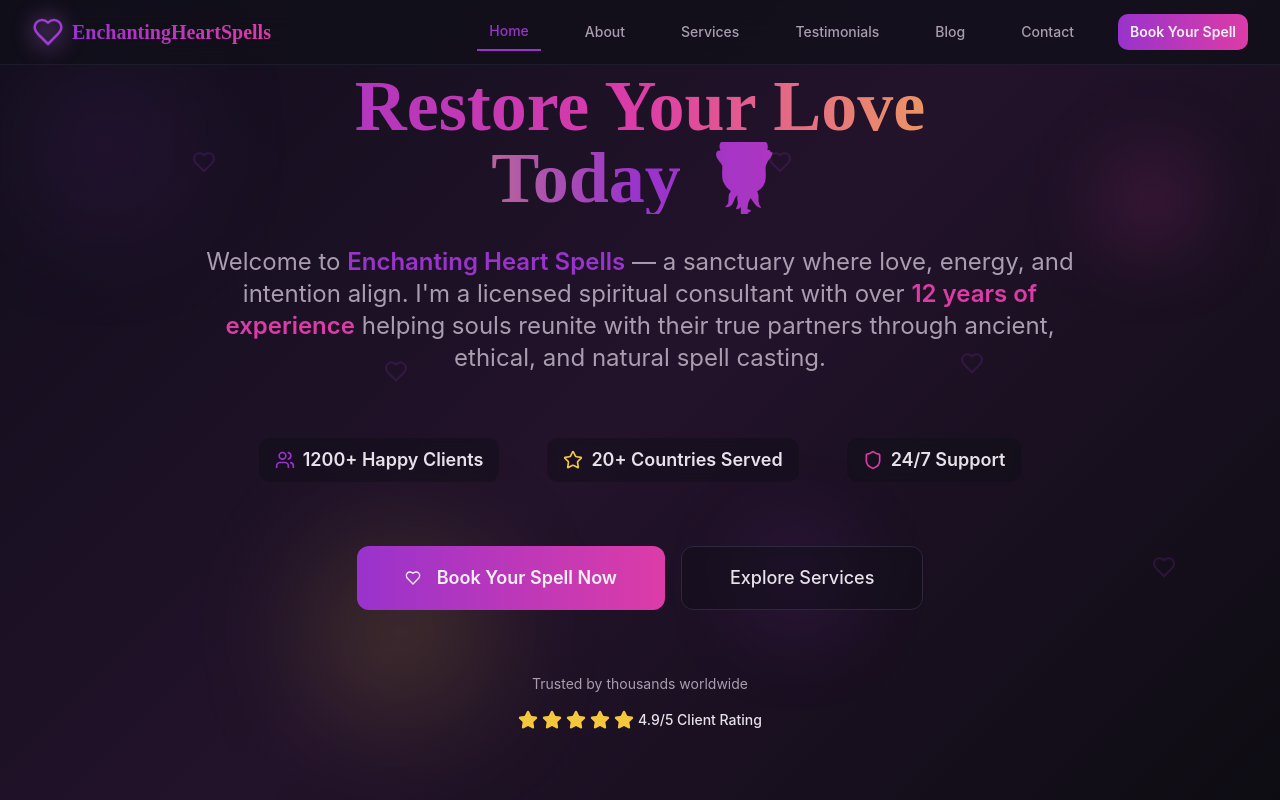
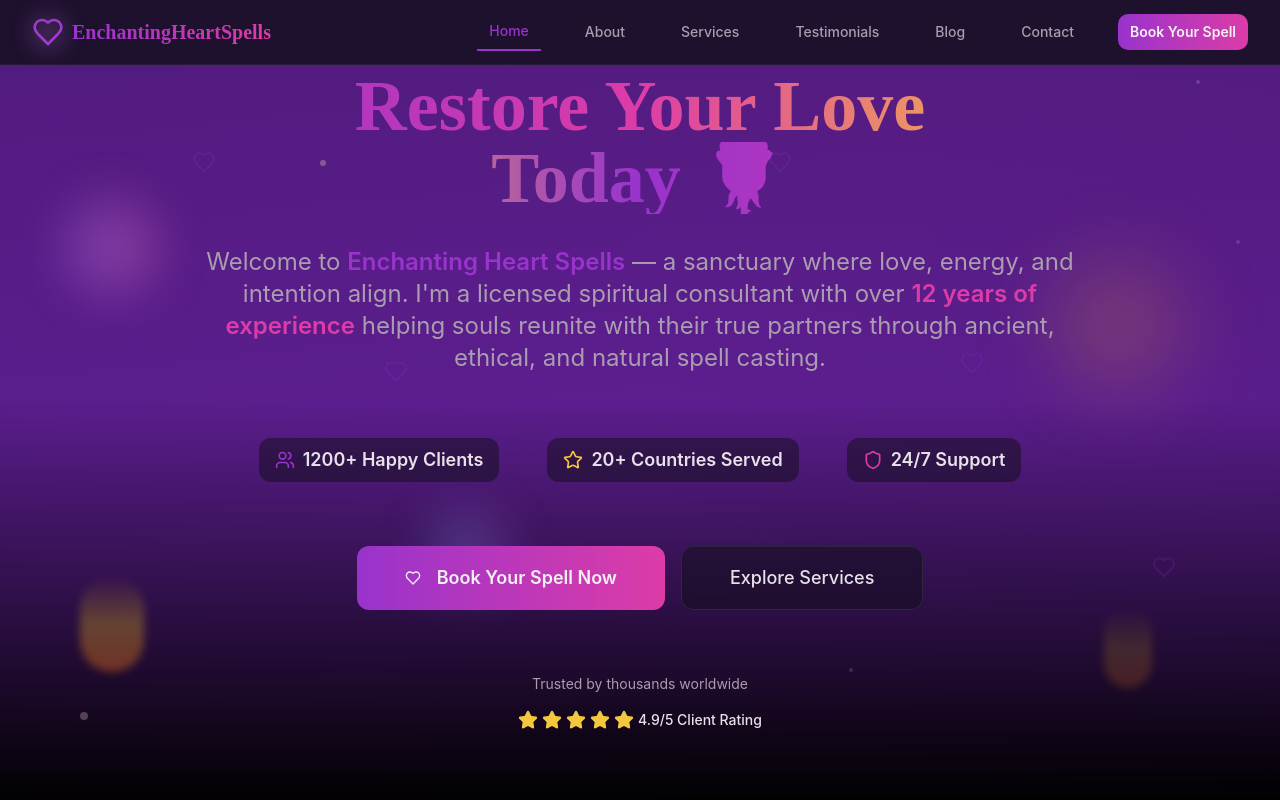
Before and after one commit to enchantingheartspell/enchanting-heart-code, a React (Vite) app: page / in a window 1280 px wide. Shown: the top 800 px of the page. Built offline with nearby package versions, Linux system fonts and the light colour scheme.

Commit message:
Refactor: Update homepage background
Restructure the homepage to incorporate a new background, as per the user's request. This change focuses on the visual presentation of the hero section.

```diff
--- a/src/components/HeroSection.tsx
+++ b/src/components/HeroSection.tsx
@@ -5,12 +5,27 @@ import { Star, Heart, Shield, Users } from "lucide-react";
 const HeroSection = () => {
   return (
     <div className="relative min-h-screen flex items-center justify-center overflow-hidden">
-      {/* Animated background elements */}
-      <div className="absolute inset-0">
-        <div className="absolute top-20 left-10 w-32 h-32 bg-primary/20 rounded-full blur-3xl animate-float" />
-        <div className="absolute top-40 right-20 w-24 h-24 bg-accent/20 rounded-full blur-2xl animate-float" style={{ animationDelay: '2s' }} />
-        <div className="absolute bottom-20 left-1/4 w-40 h-40 bg-secondary/20 rounded-full blur-3xl animate-float" style={{ animationDelay: '4s' }} />
-        <div className="absolute bottom-40 right-1/3 w-28 h-28 bg-primary/15 rounded-full blur-2xl animate-float" style={{ animationDelay: '1s' }} />
+      {/* Mystical background with candles and cosmic elements */}
+      <div className="absolute inset-0 bg-gradient-to-b from-purple-900/90 via-purple-800/80 to-black/95">
+        {/* Cosmic background pattern */}
+        <div className="absolute inset-0 opacity-30">
+          <div className="absolute top-10 left-10 w-2 h-2 bg-yellow-200 rounded-full animate-pulse" />
+          <div className="absolute top-20 right-20 w-1 h-1 bg-white rounded-full animate-pulse" style={{ animationDelay: '1s' }} />
+          <div className="absolute top-40 left-1/4 w-1.5 h-1.5 bg-yellow-100 rounded-full animate-pulse" style={{ animationDelay: '2s' }} />
+          <div className="absolute bottom-32 right-1/3 w-1 h-1 bg-purple-200 rounded-full animate-pulse" style={{ animationDelay: '3s' }} />
+          <div className="absolute bottom-20 left-20 w-2 h-2 bg-pink-200 rounded-full animate-pulse" style={{ animationDelay: '4s' }} />
+          <div className="absolute top-60 right-10 w-1 h-1 bg-blue-200 rounded-full animate-pulse" style={{ animationDelay: '5s' }} />
+        </div>
+
+        {/* Floating mystical orbs */}
+        <div className="absolute top-1/4 left-16 w-24 h-24 bg-gradient-to-r from-purple-400/30 to-pink-400/30 rounded-full blur-xl animate-float" />
+        <div className="absolute top-1/3 right-24 w-32 h-32 bg-gradient-to-r from-yellow-400/20 to-orange-400/20 rounded-full blur-2xl animate-float" style={{ animationDelay: '2s' }} />
+        <div className="absolute bottom-1/4 left-1/3 w-20 h-20 bg-gradient-to-r from-blue-400/25 to-purple-400/25 rounded-full blur-xl animate-float" style={{ animationDelay: '4s' }} />
+
+        {/* Candle glow effects */}
+        <div className="absolute bottom-32 left-20 w-16 h-24 bg-gradient-to-t from-orange-500/40 via-yellow-400/30 to-transparent rounded-full blur-sm animate-pulse" />
+        <div className="absolute bottom-28 right-32 w-12 h-20 bg-gradient-to-t from-orange-500/35 via-yellow-400/25 to-transparent rounded-full blur-sm animate-pulse" style={{ animationDelay: '1.5s' }} />
+        <div className="absolute bottom-36 left-1/2 w-14 h-22 bg-gradient-to-t from-orange-500/30 via-yellow-400/20 to-transparent rounded-full blur-sm animate-pulse" style={{ animationDelay: '3s' }} />
       </div>
 
       <div className="relative z-10 max-w-7xl mx-auto px-4 sm:px-6 lg:px-8 text-center">
```
